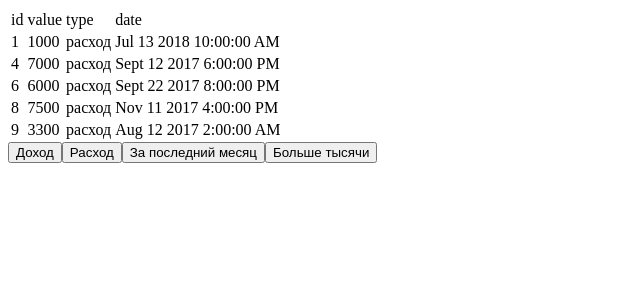
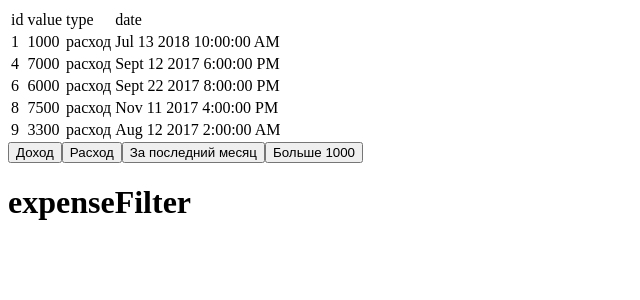
Before and after one commit to HomsVO/filteringTables, a React (Create React App) app: page / in a window 1280 px wide. Both pictures are taken after a click on the button "Расход". Shown: the top 300 px of the page, without its empty margins (0-640 px from the left). Built offline with nearby package versions, Linux system fonts and the light colour scheme; the HTML template or start-up script is replaced by a standard one.

Commit message:
combine filters

```diff
--- a/src/App.js
+++ b/src/App.js
@@ -5,17 +5,31 @@ import transaction from './transactions.js'
 
 
 class App extends Component {
-    constructor(props){
-        super(props)
-        this.state = {
-            transact:transaction
+    state = {
+        transact:[transaction],
+        activeFilters:[],
+    }
+    filtersToggler = (name,e) =>{
+        if(this.state.activeFilters.includes(name)){
+            let arr = this.state.activeFilters;
+            arr.splice(arr.indexOf(name),1);
+            e.target.className = '';
+            this.setState({
+                activeFilters:arr
+            })
+        }else{
+            e.target.className = 'active';
+            this.setState({
+                activeFilters:this.state.activeFilters.concat(name)
+            })
         }
     }
     render(){
         return (
             <div>
-                <Table data={this.state.transact}></Table>
-                <Filters ctx={this}></Filters>
+                <Table data={this.state.transact} activeFilters={this.state.activeFilters}></Table>
+                <Filters filtersToggler={this.filtersToggler}></Filters>
+                <h1>{this.state.activeFilters}</h1>
             </div>
        )
     }
--- a/src/components/Filters/filters.js
+++ b/src/components/Filters/filters.js
@@ -1,39 +1,28 @@
-import transaction from "../../transactions";
-
 const filters = {
     incomeFilter:{
-        incomeFilter:function(){
-            this.setState({
-                transact:transaction.filter(t=>t.type === 'доход'),
-            })
+        callback:function(t){
+           return t.type === "доход"
         },
-        caption:'Доход'
+        name:'incomeFilter'
     },
     expenseFilter:{
-        expenseFilter:function(){
-            this.setState({
-                transact:transaction.filter(t=>t.type === 'расход'),
-            })
-        },
-        caption:'Расход'
+        callback:function(t){
+            return t.type === "расход"
+         },
+        name:'expenseFilter'
     },
     lastMonthFilter:{
-        lastMonthFilter:function(){
-            const lastMonth = new Date();
-            lastMonth.setMonth(lastMonth.getMonth()-1)
-            this.setState({
-                transact:transaction.filter(t=> Date.parse(t.date) > lastMonth),
-            })
-        },
-        caption:'За последний месяц'
+        callback:function(t){
+            let d = new Date();
+            return Date.parse(t.date) > d.setMonth(d.getMonth() -1);
+         },
+        name:'lastMonthFilter'
     },
     moreThousandFilter:{
-        moreThousandFilter:function(){
-            this.setState({
-                transact:transaction.filter(t=> t.value > 1000),
-            })
-        },
-        caption:'Больше тысячи'
+        callback:function(t){
+            return t.value > 1000;
+         },
+        name:'moreThousandFilter'
     }
 }
 export default filters;
--- a/src/components/Filters/index.js
+++ b/src/components/Filters/index.js
@@ -1,13 +1,12 @@
 import React from 'react'
 import filters from './filters.js'
-
 const Filters = (props) =>{
     return(
         <div>
-            <button onClick={filters.incomeFilter.incomeFilter.bind(props.ctx)}>{filters.incomeFilter.caption}</button>
-            <button onClick={filters.expenseFilter.expenseFilter.bind(props.ctx)}>{filters.expenseFilter.caption}</button>
-            <button onClick={filters.lastMonthFilter.lastMonthFilter.bind(props.ctx)}>{filters.lastMonthFilter.caption}</button>
-            <button onClick={filters.moreThousandFilter.moreThousandFilter.bind(props.ctx)}>{filters.moreThousandFilter.caption}</button>
+            <button onClick={props.filtersToggler.bind(this,filters.incomeFilter.name)}>Доход</button>
+            <button onClick={props.filtersToggler.bind(this,filters.expenseFilter.name)}>Расход</button>
+            <button onClick={props.filtersToggler.bind(this,filters.lastMonthFilter.name)}>За последний месяц</button>
+            <button onClick={props.filtersToggler.bind(this,filters.moreThousandFilter.name)}>Больше 1000</button>
         </div>
     )
 }
--- a/src/components/Filters/style.css
+++ b/src/components/Filters/style.css
@@ -0,0 +1,3 @@
+.active{
+    background-color: #000;
+}
--- a/src/components/Table/index.js
+++ b/src/components/Table/index.js
@@ -1,19 +1,29 @@
 import React from 'react';
+import filters from '../Filters/filters';
+import transaction from '../../transactions';
 
 
 const Table =(props) => {
-    const tableItems = props.data.map(t =>{
-            return(
-                <tr key={t.id}><td>{t.id}</td><td>{t.value}</td><td>{t.type}</td><td>{t.date}</td></tr>
-            )
+    const filter = props.activeFilters.map(a=>{
+            let data = transaction.filter(filters[a]['callback'])
+           return data.map(d=>{
+                return(
+                    <tr key={d.id}><td>{d.id}</td><td>{d.value}</td><td>{d.type}</td><td>{d.date}</td></tr>
+                )
+            })
         })
-
-
+    const tableItems = props.data.map((t) =>{
+        return t.map(t2=>{
+                return(
+                    <tr key={t2.id}><td>{t2.id}</td><td>{t2.value}</td><td>{t2.type}</td><td>{t2.date}</td></tr>
+                )
+            })
+        })
         return(
             <table>
                 <tbody>
                     <tr><td>id</td><td>value</td><td>type</td><td>date</td></tr>
-                    {tableItems}
+                   {(props.activeFilters.length>0)?filter:tableItems}
                 </tbody>
             </table>
 
```
Also changed, not shown: 1 other file (tests, documents, lock files or other folders).
